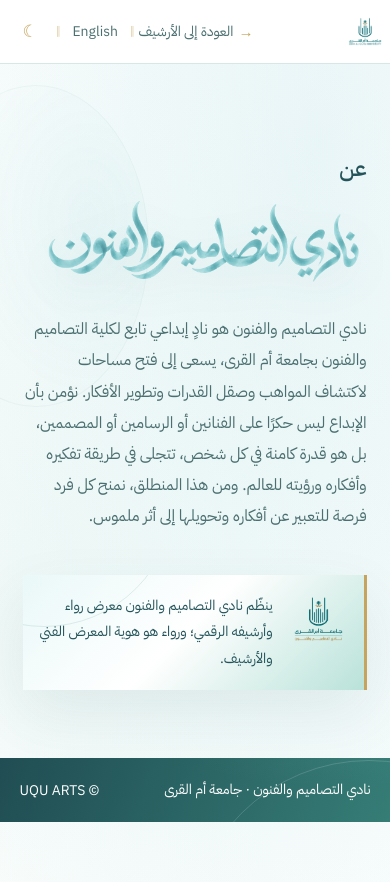
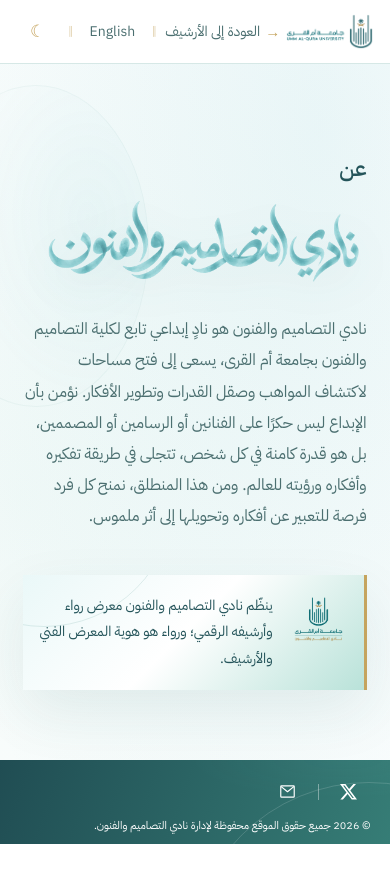
Before and after one commit to refomaker/uquartsrewaa, a Next.js app: page /club in a window 390 px wide. Shown: the top 882 px of the page. After the commit the page ends 844 px from the top, so only its background shows below. Built offline with nearby package versions, Linux system fonts and the light colour scheme.

Commit message:
Unify site footer and add responsive university logos

```diff
--- a/src/app/club/page.tsx
+++ b/src/app/club/page.tsx
@@ -46,11 +46,6 @@
           </p>
         </aside>
       </section>
-
-      <footer className="footer">
-        <span>{ar ? 'نادي التصاميم والفنون · جامعة أم القرى' : 'Designs & Arts Club · Umm Al-Qura University'}</span>
-        <span>© UQU ARTS</span>
-      </footer>
     </main>
   );
 }
--- a/src/app/layout.tsx
+++ b/src/app/layout.tsx
@@ -5,7 +5,8 @@
 import './visual-polish.css';
 import { ThemeProvider } from '@/components/ThemeProvider';
 import { SiteHeader } from '@/components/SiteHeader';
+import { SiteFooter } from '@/components/SiteFooter';
 import { SITE_DESCRIPTION, SITE_TITLE, SITE_URL, TITLE_TEMPLATE, shareMetadata } from '@/lib/site-metadata';
 export const metadata:Metadata={metadataBase:new URL(SITE_URL),title:{default:SITE_TITLE,template:TITLE_TEMPLATE},description:SITE_DESCRIPTION,...shareMetadata(SITE_TITLE,SITE_DESCRIPTION)};
 const initializePreferences = `try { document.documentElement.classList.toggle('dark', localStorage.getItem('rewaa-theme') === 'dark'); const lang = localStorage.getItem('rewaa-language') === 'en' ? 'en' : 'ar'; document.documentElement.lang = lang; document.documentElement.dir = lang === 'ar' ? 'rtl' : 'ltr'; } catch {}`;
-export default function RootLayout({children}:{children:React.ReactNode}){return <html lang="ar" dir="rtl" data-scroll-behavior="smooth" suppressHydrationWarning><body><script dangerouslySetInnerHTML={{__html:initializePreferences}}/><ThemeProvider><SiteHeader/>{children}</ThemeProvider></body></html>}
+export default function RootLayout({children}:{children:React.ReactNode}){return <html lang="ar" dir="rtl" data-scroll-behavior="smooth" suppressHydrationWarning><body><script dangerouslySetInnerHTML={{__html:initializePreferences}}/><ThemeProvider><SiteHeader/>{children}<SiteFooter/></ThemeProvider></body></html>}
--- a/src/app/visual-polish.css
+++ b/src/app/visual-polish.css
@@ -350,7 +350,8 @@
     linear-gradient(110deg, #204d53, #367d76);
 }
 
-.site.dark .footer {
+.site.dark .footer,
+.footer.dark {
   background:
     radial-gradient(ellipse at 88% 0%, rgba(131, 221, 229, .14), transparent 34%),
     linear-gradient(110deg, #173a3b, #28635f);
@@ -383,10 +384,14 @@
 
 .footer-contact-links a {
   display: inline-flex;
-  min-height: 32px;
+  width: 44px;
+  min-width: 44px;
+  height: 44px;
+  min-height: 44px;
   align-items: center;
+  justify-content: center;
   gap: 7px;
-  padding-inline: 10px;
+  padding: 0;
   color: inherit;
   font-size: 11px;
   text-decoration: none;
@@ -417,8 +422,8 @@
 }
 
 .footer-contact-links .footer-contact-icon-x {
-  width: 14px;
-  height: 14px;
+  width: 17px;
+  height: 17px;
 }
 
 .footer-contact-divider {
@@ -430,12 +435,28 @@
 .footer-contact-row {
   align-items: center;
   gap: 14px;
-  padding-block: 11px;
-  font-size: 8px;
+  padding-block: 10px;
+  font-size: clamp(10px, 2.7vw, 12px);
 }
 
 .footer-contact-row > span {
   max-width: 100%;
+  line-height: 1.6;
+}
+
+/* The shared footer sits outside the page-specific theme wrapper. */
+body {
+  min-height: 100vh;
+  display: flex;
+  flex-direction: column;
+}
+
+body > .site {
+  flex: 1 0 auto;
+}
+
+.footer-contact-row {
+  flex: 0 0 auto;
 }
 
 .detail-image {
@@ -862,3 +883,42 @@
   display: block;
   flex-shrink: 0;
 }
+
+/* Shared outer layout: the page content and global footer fill the viewport together. */
+body > .site {
+  min-height: 0;
+}
+
+.brand-logo {
+  width: clamp(116px, 11vw, 150px);
+  height: auto;
+  max-height: none;
+  object-fit: contain;
+}
+
+@media (max-width: 750px) {
+  .brand-logo { width: clamp(74px, 22vw, 110px); max-height: none; }
+  .hero h1 { font-size: clamp(64px, 18vw, 110px); }
+  .hero-intro { font-size: clamp(20px, 5.1vw, 27px); }
+  .hero-description { font-size: clamp(14px, 3.7vw, 15px); }
+  .hero-cta { font-size: clamp(14px, 3.8vw, 15px); }
+  .art-meta h3 { font-size: clamp(16px, 4.3vw, 19px); }
+  .art-meta p { font-size: clamp(12px, 3.4vw, 14px); }
+  .art-category { font-size: clamp(10px, 2.9vw, 12px); }
+  .section-heading h2 { font-size: clamp(28px, 8vw, 38px); }
+  .about-page h1 { font-size: clamp(40px, 12vw, 48px); }
+  .club-page h1 { font-size: clamp(34px, 10.8vw, 42px); }
+  .about-page > p,
+  .club-description { font-size: clamp(15px, 4vw, 17px); }
+  .detail-info h1 { font-size: clamp(27px, 7.2vw, 32px); }
+  .detail-description { font-size: clamp(14px, 3.8vw, 16px); }
+  .footer-contact-row > span { font-size: clamp(10px, 2.8vw, 12px); }
+}
+
+@media (max-width: 390px) {
+  .brand-logo { width: clamp(74px, 23vw, 90px); }
+  .gallery-section { padding-inline: 4%; }
+  .topbar { padding-inline: 4%; }
+  .top-right { gap: clamp(6px, 2vw, 10px); }
+  .footer-contact-row { gap: 4px 8px; }
+}
--- a/src/components/ArtworkDetail.tsx
+++ b/src/components/ArtworkDetail.tsx
@@ -4,7 +4,6 @@
 import Link from 'next/link';
 import type { Artwork } from '@/lib/types';
 import { useSitePreferences } from '@/components/ThemeProvider';
-import { FooterContactLinks } from '@/components/FooterContactLinks';
 
 const categoryLabelsAr: Record<string, string> = {
   Painting: 'رسم',
@@ -123,10 +122,6 @@
           </div>
         </section>
       )}
-      <footer className="footer footer-contact-row">
-        <FooterContactLinks lang={lang} />
-        <span>{ar ? '© 2026 جميع حقوق الموقع محفوظة لإدارة نادي التصاميم والفنون.' : '© 2026 All website rights reserved to the Designs & Arts Club administration.'}</span>
-      </footer>
     </main>
   );
 }
--- a/src/components/FooterContactLinks.tsx
+++ b/src/components/FooterContactLinks.tsx
@@ -1,35 +1,29 @@
-import Link from 'next/link';
-
 export function FooterContactLinks({ lang = 'ar' }: { lang?: 'ar' | 'en' }) {
   const ar = lang === 'ar';
 
   return (
     <nav className="footer-contact-links" aria-label={ar ? 'روابط التواصل مع النادي' : 'Club contact links'}>
-      <Link href="/club" lang={lang}>
-        {ar ? 'عن النادي' : 'About the Club'}
-      </Link>
-      <span className="footer-contact-divider" aria-hidden="true" />
       <a
         href="https://x.com/uquarts"
         target="_blank"
         rel="noopener noreferrer"
-        aria-label={ar ? 'حساب النادي على إكس ‎@uquarts (يفتح في تبويب جديد)' : "The club's X account @uquarts (opens in a new tab)"}
+        aria-label={ar ? 'حساب النادي الرسمي على إكس (يفتح في تبويب جديد)' : "Visit the club's official X account (opens in a new tab)"}
+        title={ar ? 'حساب النادي الرسمي على إكس' : "Club's official X account"}
       >
         <svg className="footer-contact-icon footer-contact-icon-x" viewBox="0 0 24 24" aria-hidden="true" focusable="false">
           <path d="M18.9 1.5h3.7l-8.1 9.2 9.5 12.5h-7.4l-5.8-7.6-6.7 7.6H.5l8.6-9.8L0 1.5h7.6l5.2 6.9 6.1-6.9Zm-1.3 19.5h2L6.5 3.6H4.3l13.3 17.4Z" />
         </svg>
-        <span dir="ltr">@uquarts</span>
       </a>
       <span className="footer-contact-divider" aria-hidden="true" />
       <a
         href="mailto:designart@uqu.edu.sa"
-        aria-label={ar ? 'راسلنا عبر البريد الإلكتروني designart@uqu.edu.sa' : 'Email us at designart@uqu.edu.sa'}
+        aria-label={ar ? 'مراسلة النادي عبر البريد الإلكتروني' : 'Email the club'}
+        title={ar ? 'البريد الإلكتروني' : 'Email'}
       >
         <svg className="footer-contact-icon" viewBox="0 0 24 24" aria-hidden="true" focusable="false">
           <rect x="2.5" y="4" width="19" height="16" rx="1" />
           <path d="m3.5 5.5 8.5 6.8 8.5-6.8" />
         </svg>
-        <span lang={lang}>{ar ? 'راسلنا' : 'Email us'}</span>
       </a>
     </nav>
   );
--- /dev/null
+++ b/src/components/SiteFooter.tsx
@@ -0,0 +1,20 @@
+'use client';
+
+import { useSitePreferences } from '@/components/ThemeProvider';
+import { FooterContactLinks } from '@/components/FooterContactLinks';
+
+export function SiteFooter() {
+  const { lang, theme } = useSitePreferences();
+  const ar = lang === 'ar';
+
+  return (
+    <footer className={`footer footer-contact-row ${theme}`} lang={lang} dir={ar ? 'rtl' : 'ltr'}>
+      <FooterContactLinks lang={lang} />
+      <span>
+        {ar
+          ? '© 2026 جميع حقوق الموقع محفوظة لإدارة نادي التصاميم والفنون.'
+          : '© 2026 All website rights reserved to the Designs & Arts Club administration.'}
+      </span>
+    </footer>
+  );
+}
--- a/src/components/SiteHeader.tsx
+++ b/src/components/SiteHeader.tsx
@@ -52,10 +52,10 @@
         aria-label={ar ? 'زيارة موقع جامعة أم القرى (يفتح في تبويب جديد)' : 'Visit Umm Al-Qura University website (opens in a new tab)'}
       >
         <Image
-          src={theme === 'dark' ? '/logos/university-ar-white.png' : '/logos/university-ar-light.png'}
+          src={theme === 'dark' ? '/logos/university-horizontal-white.png' : '/logos/university-horizontal-light.png'}
           alt=""
-          width={1240}
-          height={1075}
+          width={1532}
+          height={640}
           className="brand-logo"
         />
       </Link>
```
Also changed, not shown: src/app/rewaa/page.tsx (+1 -1 lines), src/components/Gallery.tsx (+1 -2 lines), public/logos/university-horizontal-light.png (added), public/logos/university-horizontal-white.png (added).
